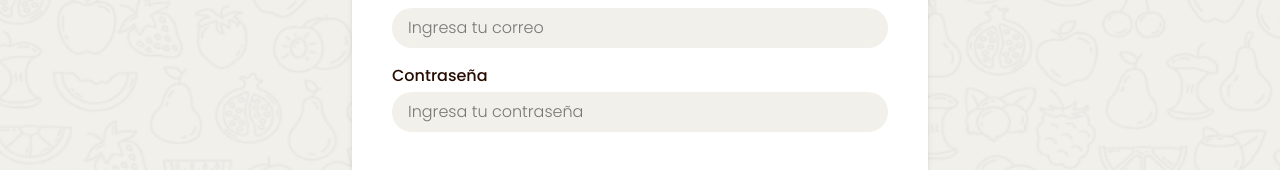
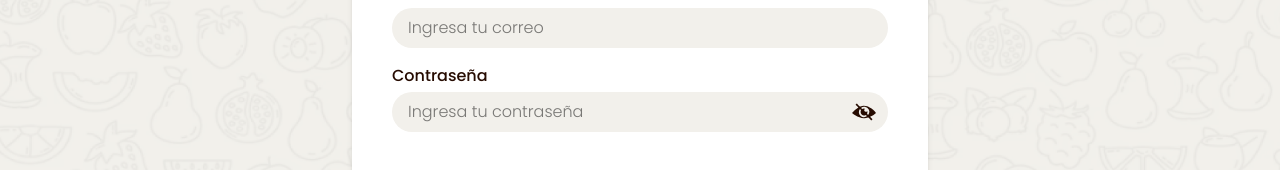
Before and after one commit to Rafiky724/NutrIA, a React (Vite) app in the folder frontend/: page /register in a window 1280 px wide. Shown: the part 444-614 px from the top of the page. Built offline with nearby package versions, Linux system fonts and the light colour scheme; no server answers.

Commit message:
Update Register.tsx

```diff
--- a/frontend/src/pages/Auth/Register.tsx
+++ b/frontend/src/pages/Auth/Register.tsx
@@ -12,6 +12,7 @@ import LoadingScreen from "../../components/Loading/LoadingScreen";
 export default function Register() {
   const navigate = useNavigate();
   const [loading, setLoading] = useState(false);
+  const [showPassword, setShowPassword] = useState(false);
 
   const [formData, setFormData] = useState<RegisterForm>({
     nombre: "",
@@ -158,7 +159,7 @@ export default function Register() {
             />
           </div>
 
-          <div className="flex flex-col">
+          <div className="relative flex flex-col">
             <label
               htmlFor="contraseña"
               className="block text-brown ft-medium text-left mb-1"
@@ -168,13 +169,29 @@ export default function Register() {
             <input
               id="contraseña"
               name="contraseña"
-              type="password"
+              type={showPassword ? "text" : "password"}
               value={formData.contraseña}
               onChange={handleChange}
               placeholder="Ingresa tu contraseña"
               required
               className="w-full px-4 py-2 rounded-3xl bg-input ft-light text-sm sm:text-base"
             />
+
+            <button
+              type="button"
+              onClick={() => setShowPassword(!showPassword)}
+              className="absolute right-3 top-9 transform cursor-pointer"
+            >
+              <img
+                src={
+                  showPassword
+                    ? "/SVG/IconsGeneral/eyeOpen.svg"
+                    : "/SVG/IconsGeneral/eyeClosed.svg"
+                }
+                alt="toggle password visibility"
+                className="w-6 h-6"
+              />
+            </button>
           </div>
         </div>
 
```
